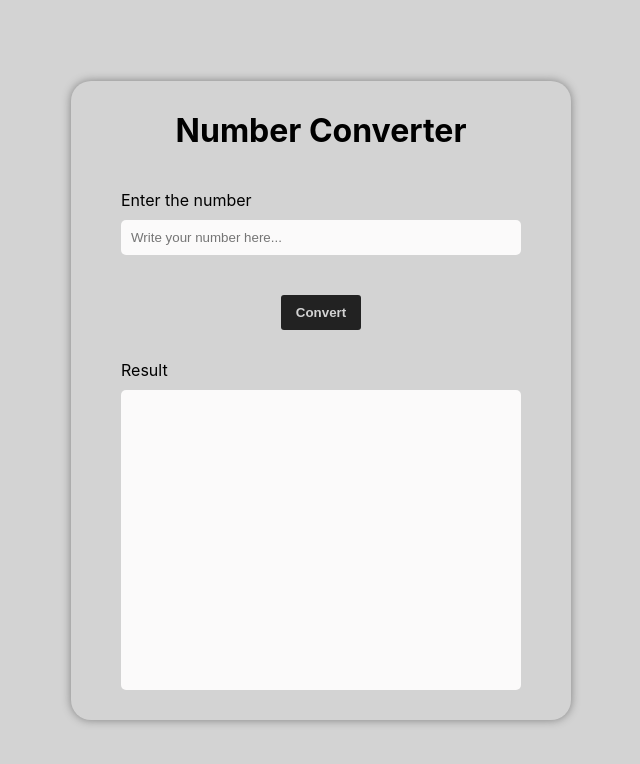
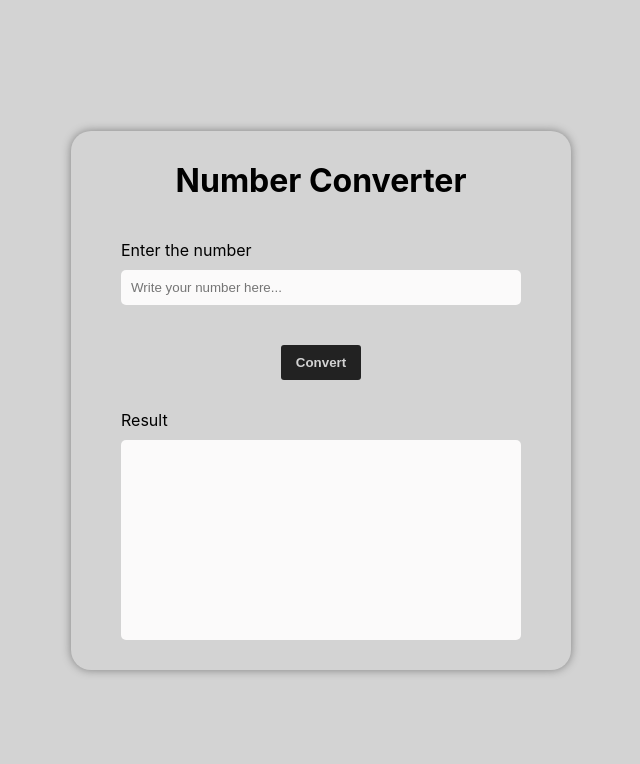
Before and after one commit to bobsabt/numbertoword_converter, a React (Create React App) app: page / in a window 1280 px wide. Shown: the top 764 px of the page, without its empty margins (319-959 px from the left). Built offline with nearby package versions, Linux system fonts and the light colour scheme.

Commit message:
update result message

```diff
--- a/src/index.css
+++ b/src/index.css
@@ -56,7 +56,7 @@ code {
   margin-bottom: 10px;
 }
 
-.container input{
+.input-box input{
   padding: 10px;
   width: 100%;
   border-radius: 5px;
@@ -86,14 +86,18 @@ code {
   margin-bottom: 10px;
 }
 
-
 .message-box div{
   border: 2px solid green;
   background-color: #fbfafa;
   border-radius: 5px;
   border: none;
-  height: 300px;
+  height: 200px;
   margin-bottom: 30px;
+}
+
+.message-box div p{
+  padding: 10px;
+  text-align: center;
 }
 
 @media screen and (max-width: 540px){
```
